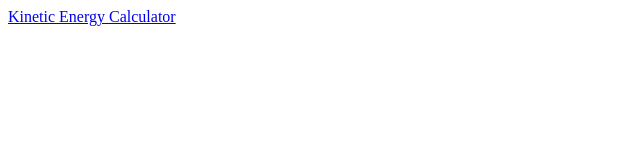
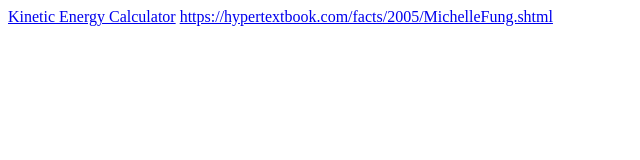
Before and after one commit to hi101000/resources, a plain HTML site: page index.html in a window 1280 px wide. Shown: the whole page, without its empty margins (0-640 px from the left). Drawn offline with Linux system fonts and the light colour scheme.

Commit message:
Update index.html

```diff
--- a/index.html
+++ b/index.html
@@ -2,5 +2,6 @@
 <html>
 <body>
 <!-- Calculator Widget Copyright CalculatorSoup, LLC at www.calculatorsoup.com. Use is granted only if this statement and all links to www.calculatorsoup.com are maintained. --><a href="https://www.calculatorsoup.com/calculators/physics/kinetic.php" onclick="window.open('https://www.calculatorsoup.com/calculators/physics/kinetic.php?do=pop','Kinetic Energy Calculator','width=400,height=600,toolbar=no,menubar=no,scrollbars=yes,resizable=yes');return false;">Kinetic Energy Calculator</a>
-</body>
+<a href='https://hypertextbook.com/facts/2005/MichelleFung.shtml' target=0>https://hypertextbook.com/facts/2005/MichelleFung.shtml</a>
+  </body>
 </html>
```
